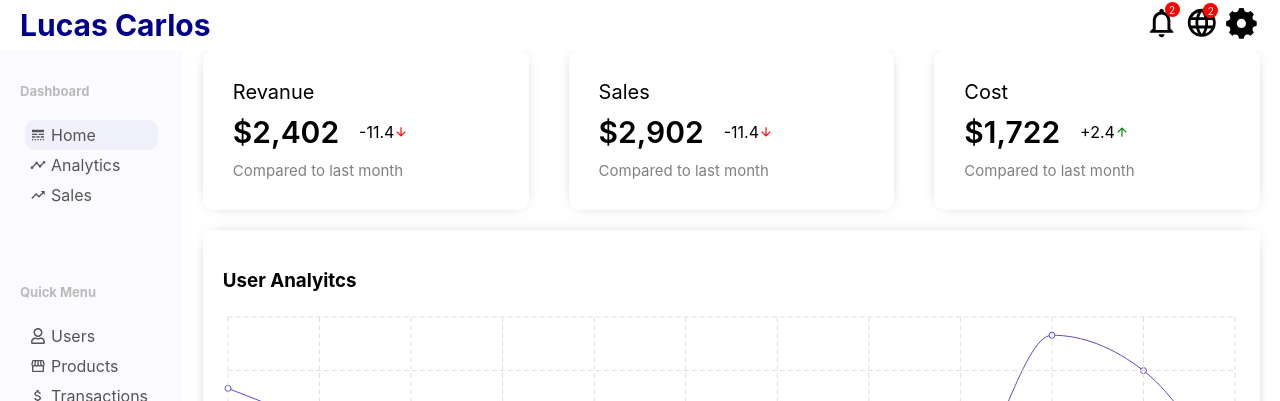
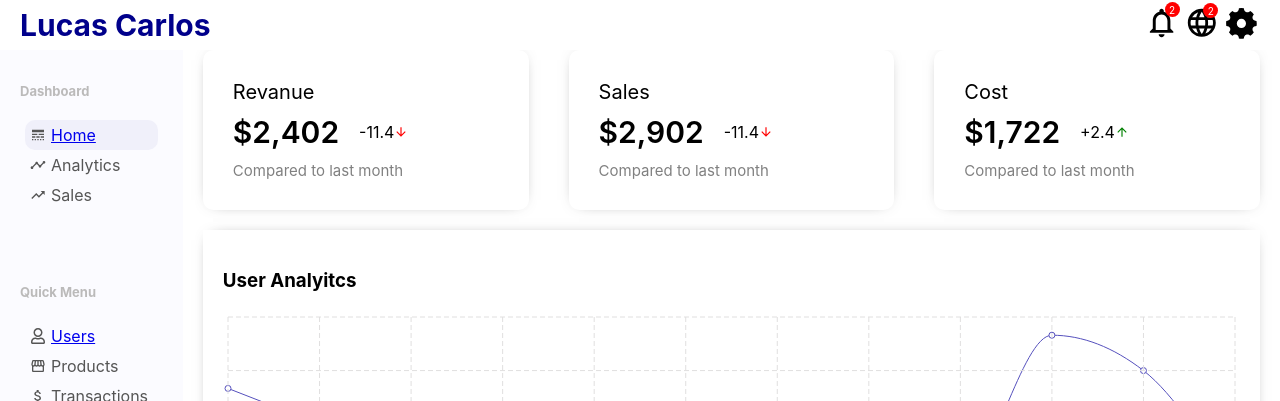
Before and after one commit to lucas9121/dashboard, a React (Create React App) app: page / in a window 1280 px wide. Shown: the top 401 px of the page. Built offline with nearby package versions, Linux system fonts and the light colour scheme; the HTML template or start-up script is replaced by a standard one.

Commit message:
adding home and Users link

```diff
--- a/src/components/Sidebar/Sidebar.jsx
+++ b/src/components/Sidebar/Sidebar.jsx
@@ -3,6 +3,7 @@
 import {FiBriefcase} from 'react-icons/fi'
 import {BsFillExclamationOctagonFill} from 'react-icons/bs'
 import './Sidebar.css'
+import { Link } from 'react-router-dom'
 export default function Sidebar(props){
     return(
         <div className="Sidebar">
@@ -12,7 +13,7 @@
                     <ul className="sidebar-list">
                         <li className="sidebar-item active">
                             <MdLineStyle />
-                            Home
+                            <Link to='/' >Home</Link>
                         </li>
                         <li className="sidebar-item">
                             <MdTimeline />
@@ -31,7 +32,7 @@
                     <ul className="sidebar-list">
                         <li className="sidebar-item">
                             <FaRegUser />
-                            Users
+                            <Link to="/users" >Users</Link>
                         </li>
                         <li className="sidebar-item">
                             <MdStorefront />
```
